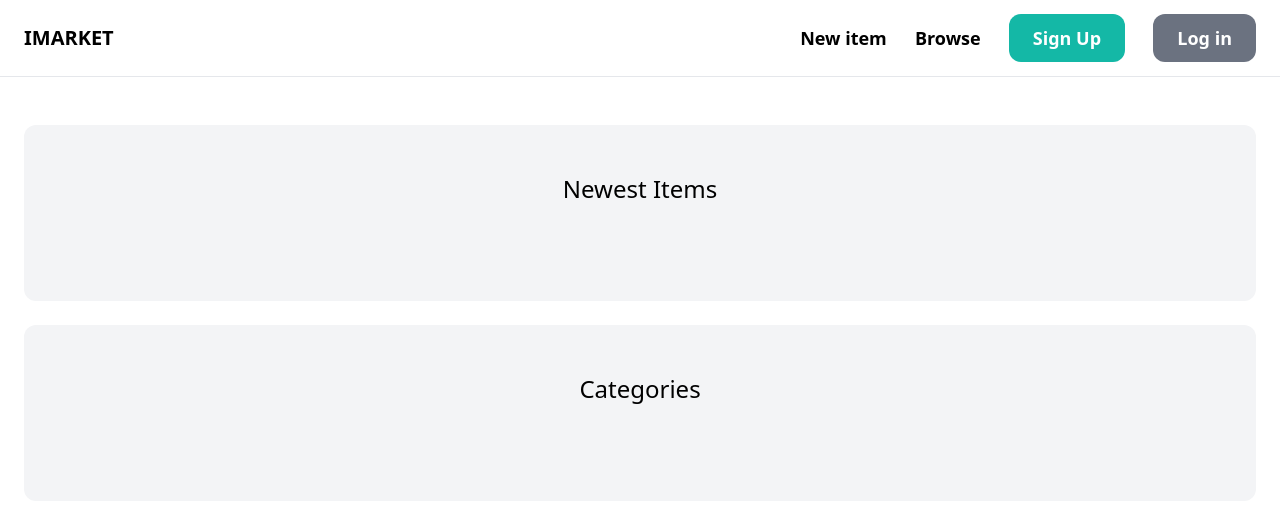
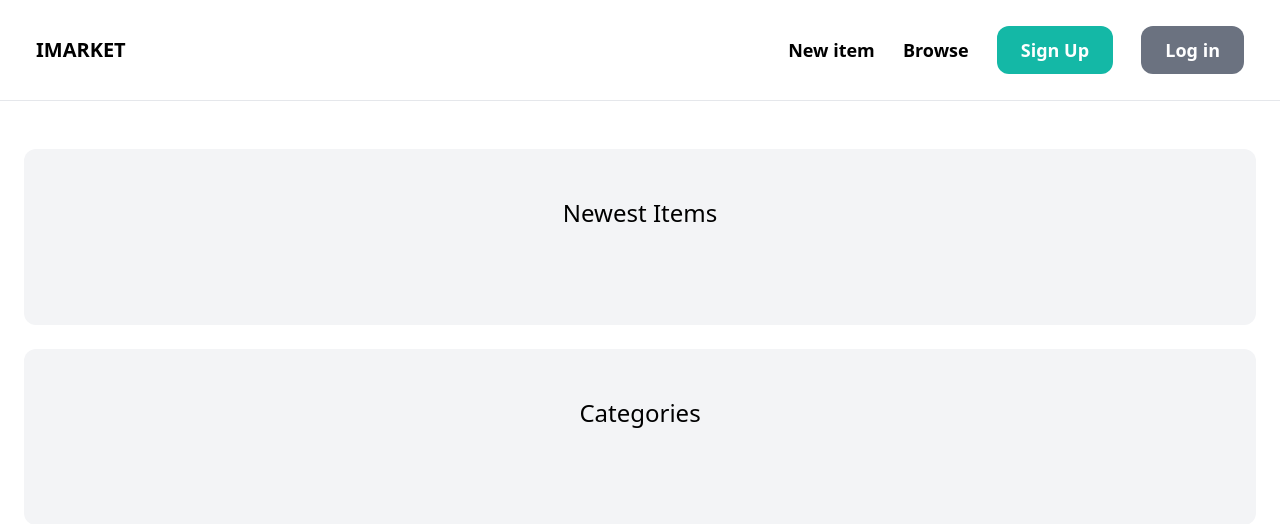
Before and after one commit to chehir17/DjangoProject, a Django app: template DjangoProjects/core/templates/core/index.html in a window 1280 px wide. Shown: the top 524 px of the page. Run offline with Django 3.2, Linux system fonts and the light colour scheme; the template is opened without the code that fills it, so the values that code supplies are empty; some libraries are stand-ins or nearby versions.

Commit message:
seconde commit

```diff
--- a/DjangoProjects/core/templates/core/base.html
+++ b/DjangoProjects/core/templates/core/base.html
@@ -7,7 +7,7 @@
     <title>{% block title %} {% endblock %} | IMARKET </title>
 </head>
 <body>
-    <nav class="py-6 px-6 flex justify-between items-center border-b border-gray-200">
+    <nav class="py-9 px-9 flex justify-between items-center border-b border-gray-200">
         <a href="/" class="text-xl font-semibold">IMARKET</a>
 
         <div class="space-x-6">
```
Also changed, not shown: DjangoProjects/db.sqlite3.
